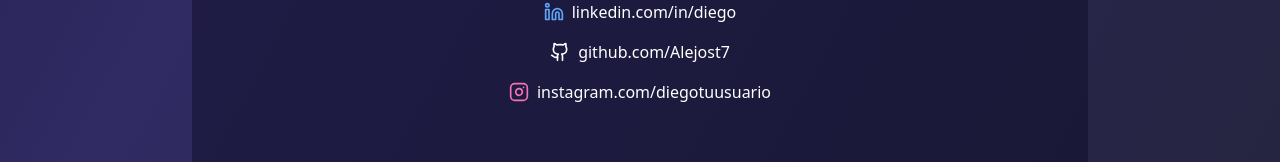
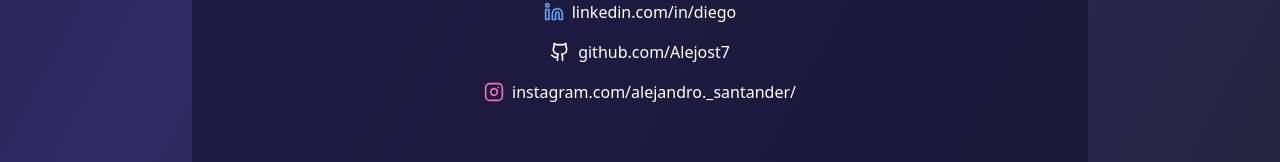
Before and after one commit to Alejost7/myPortfolio, a React (Vite) app: page / in a window 1280 px wide. Shown: the part 2056-2218 px from the top of the page. Built offline with nearby package versions, Linux system fonts and the light colour scheme.

Commit message:
MOD: correcciones

```diff
--- a/src/components/Contacto.jsx
+++ b/src/components/Contacto.jsx
@@ -67,7 +67,7 @@ const Contacto = () => {
                 rel="noopener noreferrer"
                 className="hover:underline"
             >
-                instagram.com/diegotuusuario
+                instagram.com/alejandro._santander/
             </a>
             </div>
         </div>
```
